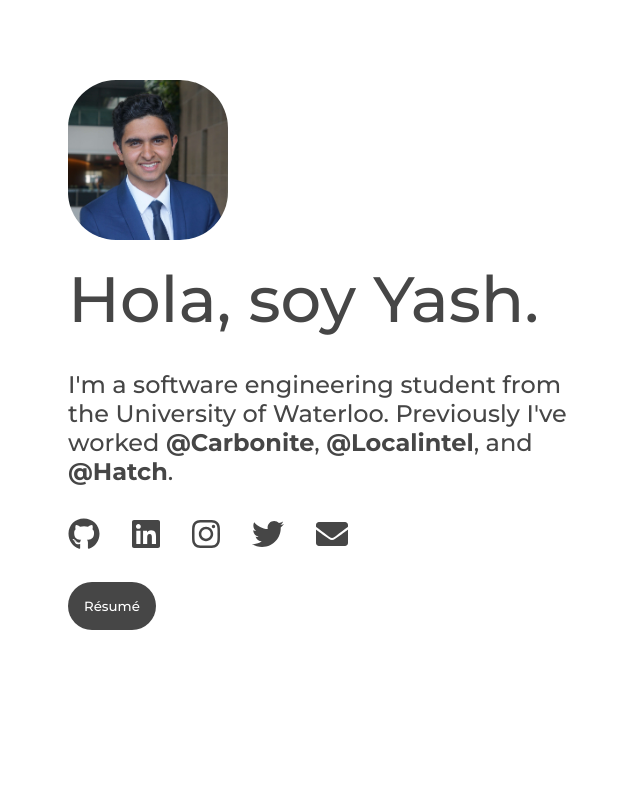
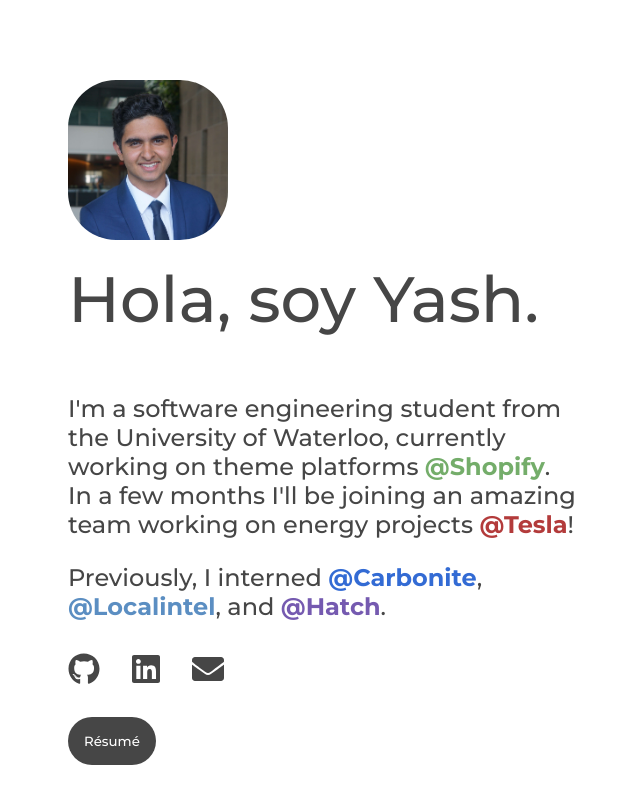
Before and after one commit to YashArora0606/yasharora.com, a React (Create React App) app: page / in a window 1280 px wide. Shown: the top 804 px of the page, without its empty margins (60-700 px from the left). Built offline with nearby package versions, Linux system fonts and the light colour scheme.

Commit message:
Frontpage changes

```diff
--- a/src/Home.scss
+++ b/src/Home.scss
@@ -14,6 +14,21 @@
   color: #464646;
   font-family: Montserrat;
   font-weight: 500;
+  .shopify {
+    color: #74ad6a !important;
+  }
+  .tesla {
+    color: #b33b3b !important;
+  }
+  .carbonite {
+    color: #336bd4 !important;
+  }
+  .hatch {
+    color: #755ab0 !important;
+  }
+  .localintel {
+    color: #5b8ec2 !important;
+  }
 }
 
 .headshot {
@@ -34,7 +49,7 @@
 
 .link {
   text-decoration: none !important;
-  color: #464646 !important;
+  // color: #464646;
 }
 
 .icon-area {
--- a/src/Home.tsx
+++ b/src/Home.tsx
@@ -33,11 +33,16 @@
           <div className="text-area">
             <img className="headshot" src="/headshot.jpg" alt="headshot" />
             <div className="title">{greetings[greetingCounter]}<i className="fab fa-github"></i></div>
-            <div className="subtitle">{"I'm a software engineering student from the University of Waterloo. Previously I've worked "}
-              <a className="link" href="https://www.carbonite.com/"><b>{"@Carbonite"}</b></a>{", "}
-              <a className="link" href="https://www.ecdev.org/"><b>{"@Localintel"}</b></a>{", and "}
-              <a className="link" href="https://www.hatchcoding.com/"><b>{"@Hatch"}</b></a>{"."}
-            </div>
+            <p className="subtitle">{"I'm a software engineering student from the University of Waterloo, currently working on theme platforms "}
+              <a className="link shopify" href="https://www.shopify.com/"><b>{"@Shopify"}</b></a>{". In a few months I'll be joining an amazing team working on energy projects "}
+              <a className="link tesla" href="https://www.tesla.com/"><b>{"@Tesla"}</b></a>{"!"}
+            </p>
+            <p className="subtitle">
+              {"Previously, I interned "}
+              <a className="link carbonite" href="https://www.carbonite.com/"><b>{"@Carbonite"}</b></a>{", "}
+              <a className="link localintel" href="https://www.ecdev.org/"><b>{"@Localintel"}</b></a>{", and "}
+              <a className="link hatch" href="https://www.hatchcoding.com/"><b>{"@Hatch"}</b></a>{"."}
+            </p>
 
             <div className="icon-area">
               <a target="_blank" rel="noreferrer" href="https://www.github.com/yasharora0606">
@@ -46,12 +51,12 @@
               <a target="_blank" rel="noreferrer" href="https://www.linkedin.com/in/yasharora0606">
                 <FontAwesomeIcon icon={faLinkedin} size="2x"/>
               </a>
-              <a target="_blank" rel="noreferrer" href="https://www.instagram.com/yashydoodle">
+              {/* <a target="_blank" rel="noreferrer" href="https://www.instagram.com/yarora_">
                 <FontAwesomeIcon icon={faInstagram} size="2x"/>
               </a>
               <a target="_blank" rel="noreferrer" href="https://www.twitter.com/yasharora0606">
                 <FontAwesomeIcon icon={faTwitter} size="2x"/>
-              </a>
+              </a> */}
               <a target="_blank" rel="noreferrer" href="mailto:yasharora0606@gmail.com">
                 <FontAwesomeIcon icon={faEnvelope} size="2x"/>
               </a>
```
